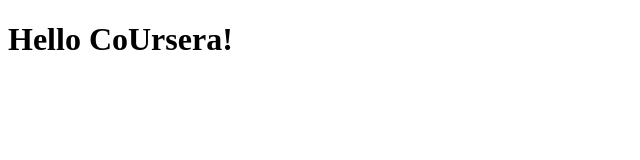
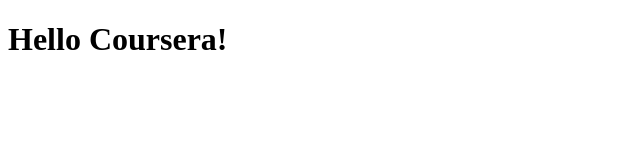
Before and after one commit to hahaleishi/coursera-test, a plain HTML site: page site/index.html in a window 1280 px wide. Shown: the full height of the page, 0-640 px from the left. Drawn offline with Linux system fonts and the light colour scheme.

Commit message:
a little correction to the content

```diff
--- a/site/index.html
+++ b/site/index.html
@@ -4,6 +4,6 @@
 	<title>Hello Coursera!</title>
 </head>
 <body>
-	<h1>Hello CoUrsera!</h1>
+	<h1>Hello Coursera!</h1>
 </body>
 </html>
```
